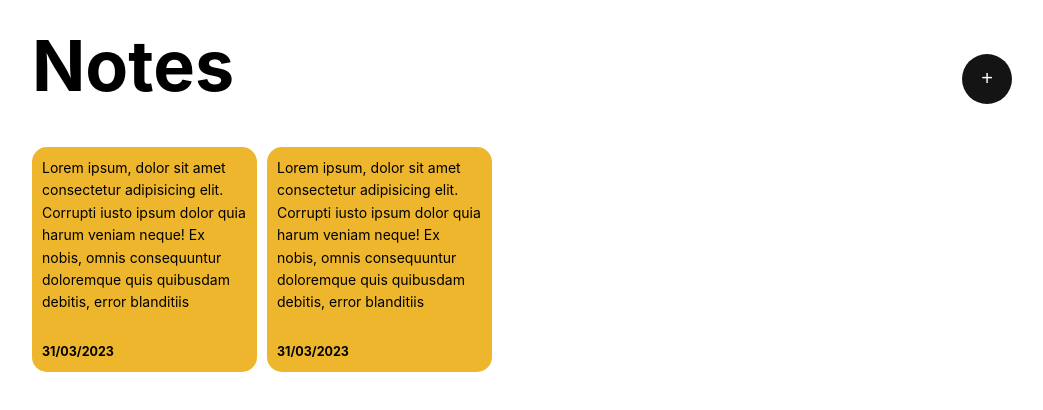
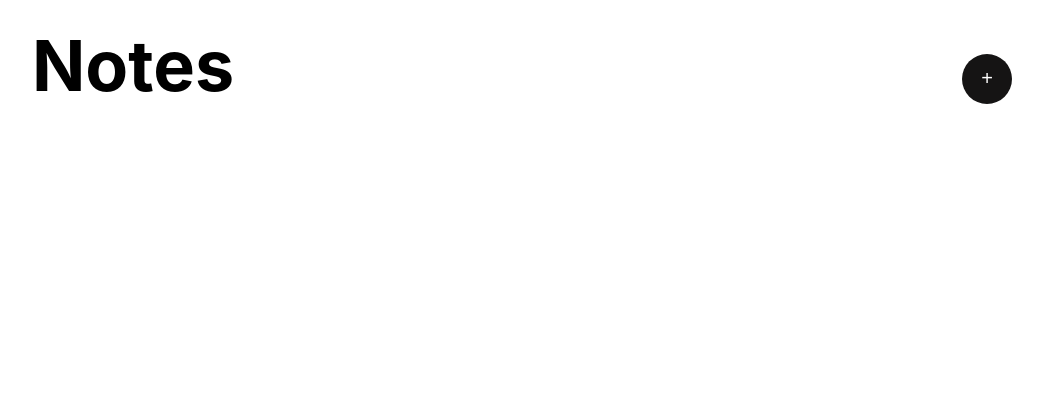
Before and after one commit to agyeievans/notes-app, a Vue app: page / in a window 1280 px wide. Shown: the top 410 px of the page, without its empty margins (118-1161 px from the left). Built offline with nearby package versions, Linux system fonts and the light colour scheme.

Commit message:
add note display users input

```diff
--- a/src/App.vue
+++ b/src/App.vue
@@ -55,25 +55,16 @@ const addNote = () => {
       </header>
 
       <div class="cards-container">
-        <div class="card">
+
+        <div v-for="note in notes" :key="note.id" class="card" :style="{backgroundColor: note.backgroundColor}">
           <p class="main-text">
-            Lorem ipsum, dolor sit amet consectetur adipisicing elit. Corrupti iusto ipsum dolor quia harum veniam neque!
-            Ex nobis, omnis consequuntur doloremque quis quibusdam debitis, error blanditiis
+            {{ note.text }}
           </p>
           <p class="date">
-            31/03/2023
+            {{ note.date.toLocaleDateString("en-US") }}
           </p>
         </div>
 
-        <div class="card">
-          <p class="main-text">
-            Lorem ipsum, dolor sit amet consectetur adipisicing elit. Corrupti iusto ipsum dolor quia harum veniam neque!
-            Ex nobis, omnis consequuntur doloremque quis quibusdam debitis, error blanditiis
-          </p>
-          <p class="date">
-            31/03/2023
-          </p>
-        </div>
       </div>
     </div>
   </main>
```
